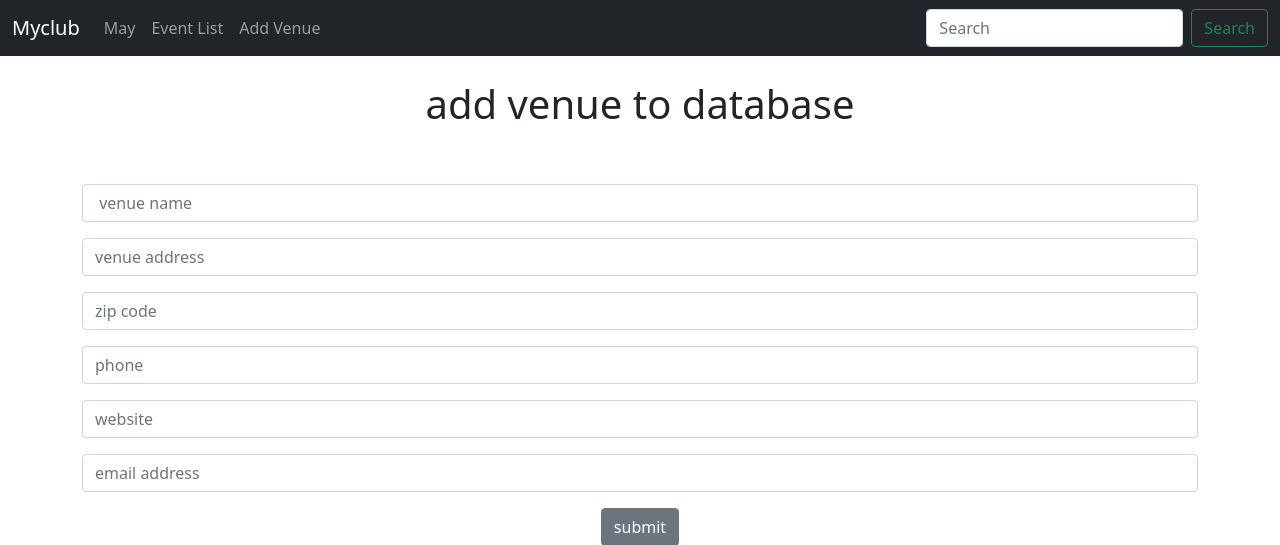
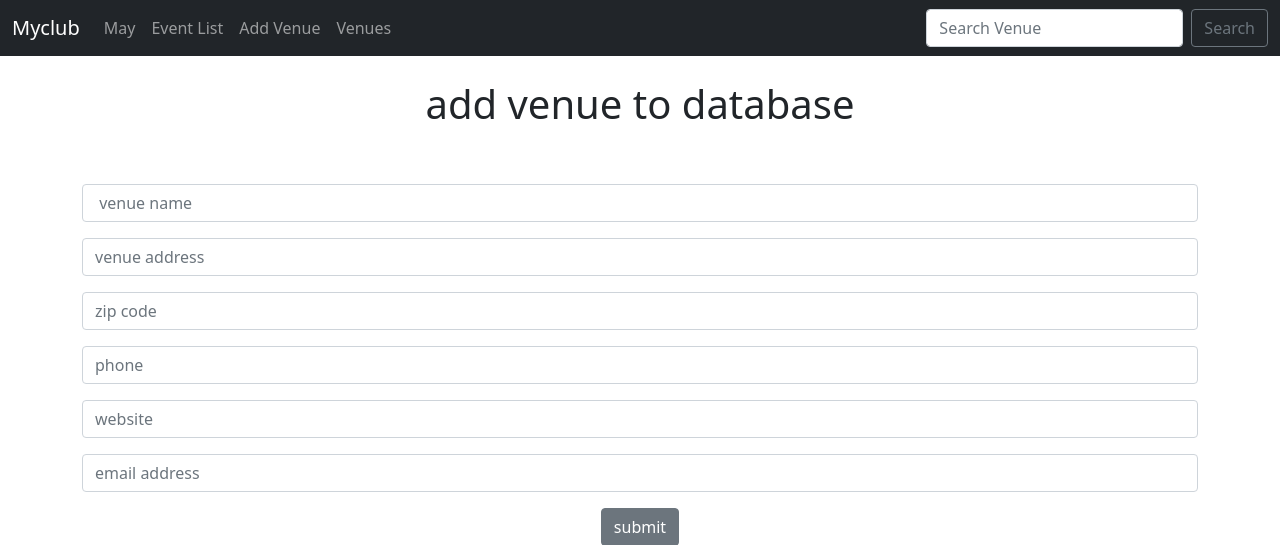
Before and after one commit to anurudh9076/Myclub_Website, a Django app: page /add_venue in a window 1280 px wide. Shown: the top 545 px of the page. Run offline with Django 3.2, Linux system fonts and the light colour scheme.

Commit message:
search and list venue functionality added

```diff
--- a/events/urls.py
+++ b/events/urls.py
@@ -14,4 +14,7 @@ urlpatterns = [
     path('<int:year>/<str:month>/',views.home,name="home"),
     path('events',views.all_events,name='events-list'),
     path('add_venue',views.add_venue,name='add-venue'),
+    path('list_venue',views.list_venue,name='list-venue'),
+    path('show_venue/<venue_id>',views.show_venue,name='show-venue'),
+    path('search_venues',views.search_venues,name='search-venues'),
 ]
--- a/events/views.py
+++ b/events/views.py
@@ -3,10 +3,26 @@ import calendar
 from calendar import HTMLCalendar
 from datetime import datetime
 from django.http import HttpResponseRedirect
-from .models import Event
+from .models import Event,Venue
 from .forms import VenueForm
 
 # Create your views here.
+def search_venues(request):
+    if request.method == "POST":
+        searched = request.POST['searched']
+        venues = Venue.objects.filter(name__contains=searched)
+        return render (request,'events/search_venues.html',{'searched':searched,'venues':venues})
+    else:
+        return render (request,'events/search_venues.html',{})
+
+
+def show_venue(request,venue_id):
+    venue = Venue.objects.get(pk=venue_id)
+    return render (request,'events/show_venue.html',{'venue':venue})
+
+def list_venue(request):
+    venue_list = Venue.objects.all()
+    return render (request,'events/venue.html',{'venue_list':venue_list})
 def add_venue(request):
     submitted=False
     if request.method == 'POST':
--- a/templates/events/navbar.html
+++ b/templates/events/navbar.html
@@ -16,12 +16,18 @@
           <li class="nav-item">
             <a class="nav-link" href="{% url 'add-venue' %}">Add Venue</a>
           </li>
+          <li class="nav-item">
+            <a class="nav-link" href="{% url 'list-venue' %}">Venues</a>
+          </li>
+
 
 
         </ul>
-        <form class="d-flex">
-          <input class="form-control me-2" type="search" placeholder="Search" aria-label="Search">
-          <button class="btn btn-outline-success" type="submit">Search</button>
+        <form class="d-flex" method="POST" action="{%  url 'search-venues' %}">
+          {% csrf_token %}
+          <input class="form-control me-2" type="search" placeholder="Search Venue"  name="searched"
+          aria-label="Search">
+          <button class="btn btn-outline-secondary" type="submit">Search</button>
         </form>
       </div>
     </div>
```
Also changed, not shown: templates/events/search_venues.html (added, +23 -0 lines), templates/events/show_venue.html (added, +30 -0 lines), templates/events/venue.html (added, +20 -0 lines).
